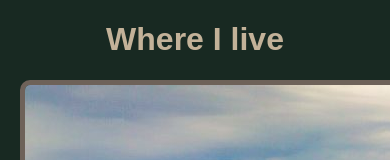
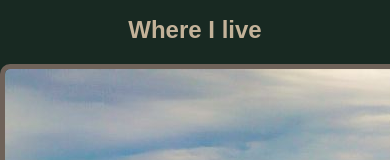
Before and after one commit to Almasri034/Personal-Site, a plain HTML site: page where/where.html in a window 390 px wide. Shown: the top 160 px of the page. Drawn offline with Linux system fonts and the light colour scheme.

Commit message:
Your update message

```diff
--- a/where/where.html
+++ b/where/where.html
@@ -42,7 +42,12 @@
             margin: 20px auto;
             border: 5px solid #6e6259;
             border-radius: 10px;
+
         }
+
+        @media (max-width: 600px) {
+            h1 {
+                font-size: 24px;
         p {
             text-align: center;
             font-size: 18px;
```
Also changed, not shown: hoppy/hoppy.html (+4 -0 lines), interests/interests.html (+4 -0 lines).
